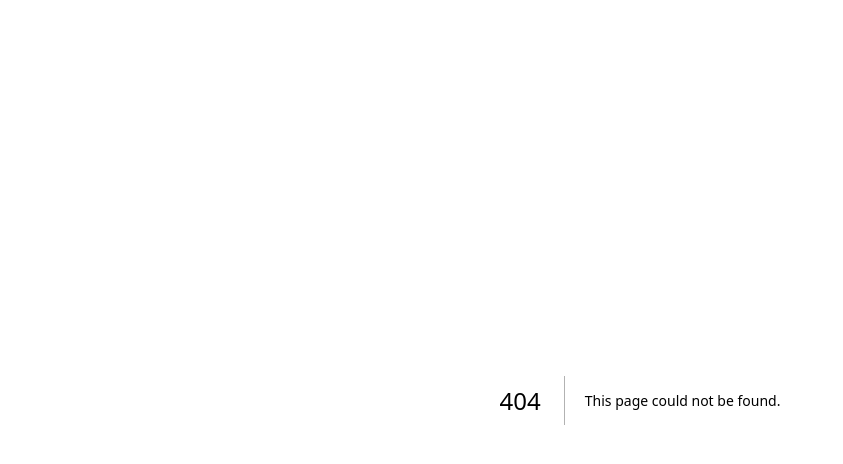
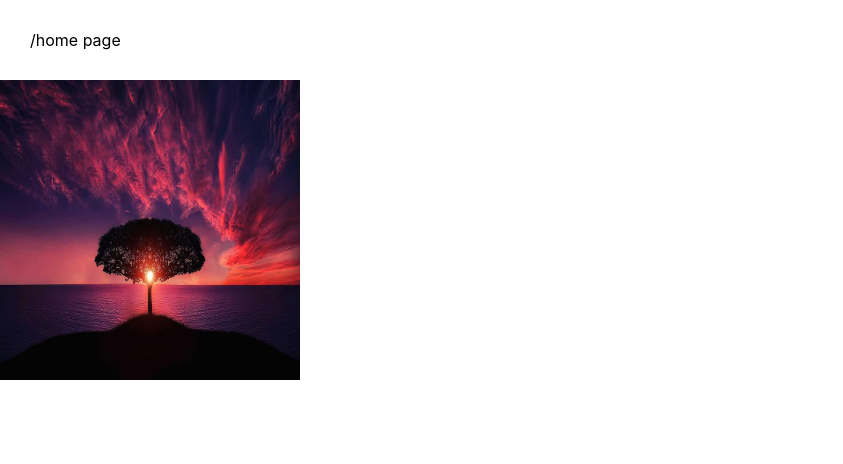
Before and after one commit to deependujha/trying-spheron, a Next.js app: page /img in a window 1280 px wide. Before the commit this address had no page. Shown: the top 464 px of the page, without its empty margins (0-843 px from the left). Built offline with nearby package versions, Linux system fonts and the light colour scheme.

Commit message:
ready to be now tested for deployment on the spheron

```diff
--- /dev/null
+++ b/pages/img.js
@@ -0,0 +1,16 @@
+import React from 'react';
+import Image from 'next/image';
+import Link from 'next/link';
+
+const img = () => {
+	return (
+		<div>
+			<div style={{margin:30}}>
+				<Link href="/">/home page</Link>
+			</div>
+			<Image src="/tree.jpg" height={300} width={300} alt="tree" />
+		</div>
+	);
+};
+
+export default img;
```
Also changed, not shown: pages/index.js (+11 -8 lines), public/tree.jpg (added).
